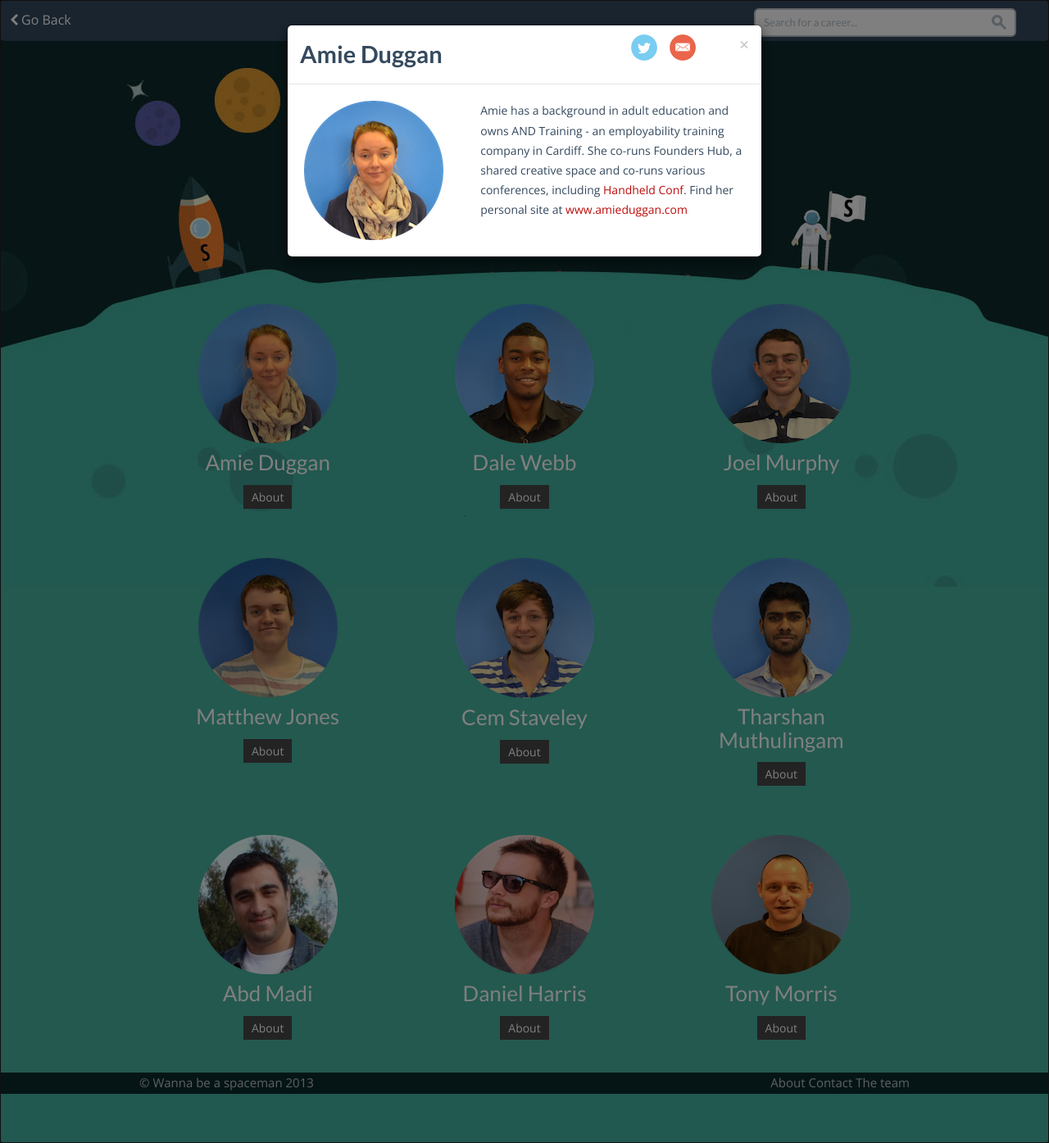
After one commit to jjmpsp/beaspaceman, a CodeIgniter app: the page made by application/views/team.php in a window 1280 px wide, after a click on "About". The commit adds this page. Shown: the whole page at 82% size. Run offline with CodeIgniter, Linux system fonts and the light colour scheme; some libraries are stand-ins or nearby versions.

Commit message:
team page

```diff
--- a/application/config/routes.php
+++ b/application/config/routes.php
@@ -43,6 +43,7 @@ $route['404_override'] = '';
 $route['job_search'] = "main/job_search";
 $route['feedback'] = "main/feedback";
 $route['about'] = "main/about";
+$route['team'] = "main/team";
 $route['test'] = "main/test";
 $route['video'] = "main/video";
 $route['view_video'] = "main/view_video";
--- a/application/controllers/main.php
+++ b/application/controllers/main.php
@@ -36,6 +36,11 @@ class Main extends CI_Controller {
 	{
 		$this->load->helper("url");
 		$this->load->view('about');
+	}
+
+	public function team(){
+		$this->load->helper("url");
+		$this->load-view('team');
 	}
 
 
--- /dev/null
+++ b/application/views/team.php
@@ -0,0 +1,412 @@
+<!DOCTYPE html>
+<html lang="en">
+  <head>
+    <meta charset="utf-8">
+    <title>Wanna be a spaceman</title>
+    <meta name="viewport" content="width=device-width, initial-scale=1.0">
+
+    <!-- Loading Bootstrap -->
+    <link href="<?php echo base_url(); ?>static/bootstrap/css/bootstrap.css" rel="stylesheet">
+
+    <!-- Loading Flat UI -->
+    <link href="<?php echo base_url(); ?>static/css/flat-ui.css" rel="stylesheet">
+    <link href="<?php echo base_url(); ?>static/css/style.css" rel="stylesheet">
+    <link href="<?php echo base_url(); ?>static/css/team.css" rel="stylesheet">
+
+    <link rel="shortcut icon" href="images/favicon.ico">
+
+    <!-- HTML5 shim, for IE6-8 support of HTML5 elements. All other JS at the end of file. -->
+    <!--[if lt IE 9]>
+      <script src="js/html5shiv.js"></script>
+    <![endif]-->
+
+  </head>
+  <body>
+
+<div class="navbar view-video-nav">
+	  <div class="back">
+		<a href="<?php echo base_url(); ?>"><span class="fui-arrow-left"></span>Go Back</a>
+	  </div>
+
+	<div class="search-view-video col-md-3 pull-right">
+		<div class="form-group">
+			<form action="job_search" method="GET">
+				<input class="form-control input-sm" type="search" id="search_box" name="job_name" placeholder="">
+				<span class="input-icon fui-search"></span>
+			</form>
+		</div>
+	</div>
+	</div>
+  <div class="title">
+  <img src="http://localhost/beaspaceman/static/images/logo.png" width="20%" height="20%">
+  </div>
+<div class='content content-2'>
+    <div class='container'>
+      <div class='col-sm-4 member' >
+        <img src="<?php echo base_url(); ?>static/images/about/members/amie.png" alt="Amie" />
+        <h3>Amie Duggan</h3>
+        <a data-toggle="modal" href="#amie">About</a>
+      </div>
+
+      <div class='col-sm-4 member' >
+        <img src="<?php echo base_url(); ?>static/images/about/members/dale.png" alt="Dale" />
+        <h3>Dale Webb</h3>
+
+        <a data-toggle="modal" href="#dale">About</a>
+      </div>
+
+      <div class='col-sm-4 member' >
+        <img src="<?php echo base_url(); ?>static/images/about/members/joel.png" alt="Joel" />
+        <h3>Joel Murphy</h3>
+
+        <a data-toggle="modal" href="#joel">About</a>
+      </div>
+    </div>
+    <div class='container'>
+        <div class='col-sm-4 member' >
+        <img src="<?php echo base_url(); ?>static/images/about/members/matthew.png" alt="Matthew" />
+        <h3>Matthew Jones</h3>
+
+        <a data-toggle="modal" href="#matthew">About</a>
+      </div>
+
+      <div class='col-sm-4 member' >
+        <img src="<?php echo base_url(); ?>static/images/about/members/cem.png" alt="Cem" />
+        <h3>Cem Staveley</h3>
+
+        <a data-toggle="modal" href="#cem">About</a>
+      </div>
+
+      <div class='col-sm-4 member' >
+        <img src="<?php echo base_url(); ?>static/images/about/members/tharshan.png" alt="Tharshan" />
+        <h3>Tharshan Muthulingam</h3>
+
+        <a data-toggle="modal" href="#tharshan">About</a>
+      </div>
+    </div>
+<div class='container'>
+      <div class='col-sm-4 member' >
+        <img src="<?php echo base_url(); ?>static/images/about/members/abd.png" alt="Abd" />
+        <h3>Abd Madi</h3>
+        <a data-toggle="modal" href="#abd">About</a>
+      </div>
+
+      <div class='col-sm-4 member' >
+        <img src="<?php echo base_url(); ?>static/images/about/members/dan.png" alt="Dan" />
+        <h3>Daniel Harris</h3>
+        <a data-toggle="modal" href="#dan">About</a>
+      </div>
+
+      <div class='col-sm-4 member' >
+        <img src="<?php echo base_url(); ?>static/images/about/members/tony.png" alt="Tony" />
+        <h3>Tony Morris</h3>
+        <a data-toggle="modal" href="#tony">About</a>
+      </div>
+
+    </div>
+  </div>
+
+  <!-- Modals -->
+  <div class='modal fade' id="amie" tabindex="-1" role="dialog" aria-labelledby="amie" aria-hidden="true">
+    <div class='modal-dialog'>
+      <div class='modal-content'>
+        <div class='modal-header'>
+          <button type='button' class='close' data-dismiss='modal' aria-hidden='true'>&times;</button>
+          <h4 class='modal-title'>Amie Duggan</h4>
+          <div class='social'>
+            <ul>
+              <li><a href="https://twitter.com/amieduggan" target="_BLANK"><img src="<?php echo base_url(); ?>static/images/about/icons/twitter.png" alt="Twitter"></a></li>
+              <li><a href="mailto:amie@wannabeaspaceman.com"><img src="<?php echo base_url(); ?>static/images/about/icons/email.png" alt="Email" /></a></li>
+            </ul>
+          </div>
+          <div class='clearfix'></div>
+        </div>
+        <div class='modal-body'>
+          <img src="<?php echo base_url(); ?>static/images/about/members/amie.png" alt="Amie" class='profile' />
+          <p>Amie has a background in adult education and owns AND Training - an employability training company in Cardiff. She co-runs Founders Hub, a shared creative space and co-runs various conferences, including <a href=http://handheldconf.com>Handheld Conf</a>. Find her personal site at <a href=www.amieduggan.com>www.amieduggan.com</a> </p>
+          <div class='clearfix'></div>
+        </div>
+      </div>
+    </div>
+  </div>
+
+  <div class='modal fade' id="dale" tabindex="-1" role="dialog" aria-labelledby="dale" aria-hidden="true">
+    <div class='modal-dialog'>
+      <div class='modal-content'>
+        <div class='modal-header'>
+          <button type='button' class='close' data-dismiss='modal' aria-hidden='true'>&times;</button>
+          <h4 class='modal-title'>Dale Webb</h4>
+          <div class="social">
+            <ul>
+              <li><a href="https://twitter.com/ddaalee" target="_BLANK"><img src="<?php echo base_url(); ?>static/images/about/icons/twitter.png" alt="Twitter"></a></li>
+              <li><a href="mailto:dale@wannabeaspaceman.com"><img src="<?php echo base_url(); ?>static/images/about/icons/email.png" alt="Email" /></a></li>
+            </ul>
+          </div>
+          <div class='clearfix'></div>
+        </div>
+        <div class='modal-body'>
+          <img src="<?php echo base_url(); ?>static/images/about/members/dale.png" alt="Dale" class='profile' />
+          <p>Dale has lived and graduated from Birmingham, where he studied Computer Science at the University of Birmingham. He recently moved to Wales to work with <a href="http://alacrityfoundation.co.uk">The Alacrity Foundation</a> where he is learning how to be a computer scientist in a business world.</p>
+          <div class='clearfix'></div>
+        </div>
+      </div>
+    </div>
+  </div>
+
+  <div class='modal fade' id="joel" tabindex="-1" role="dialog" aria-labelledby="joel" aria-hidden="true">
+    <div class='modal-dialog'>
+      <div class='modal-content'>
+        <div class='modal-header'>
+          <button type='button' class='close' data-dismiss='modal' aria-hidden='true'>&times;</button>
+          <h4 class='modal-title'>Joel Murphy</h4>
+          <div class="social">
+            <ul>
+              <li><a href="https://twitter.com/jjmpsp" target="_BLANK"><img src="<?php echo base_url(); ?>static/images/about/icons/twitter.png" alt="Twitter"></a></li>
+              <li><a href="mailto:joel@wannabeaspaceman.com"><img src="<?php echo base_url(); ?>static/images/about/icons/email.png" alt="Email" /></a></li>
+            </ul>
+          </div>
+          <div class='clearfix'></div>
+        </div>
+        <div class='modal-body'>
+          <img src="<?php echo base_url(); ?>static/images/about/members/joel.png" alt="Joel" class='profile' />
+          <p> <a href="http://joel-murphy.com">Joel</a> is a second year Computer Science student at Cardiff University and is no stranger to startups. Working with various platforms and technologies in the past, he has a broad knowledge of computer systems. Founder of <a href="https://notedu.mp">NoteDump</a>.</p>
+          <div class='clearfix'></div>
+        </div>
+      </div>
+    </div>
+  </div>
+
+  <div class='modal fade' id="matthew" tabindex="-1" role="dialog" aria-labelledby="matthew" aria-hidden="true">
+    <div class='modal-dialog'>
+      <div class='modal-content'>
+        <div class='modal-header'>
+          <button type='button' class='close' data-dismiss='modal' aria-hidden='true'>&times;</button>
+          <h4 class='modal-title'>Matthew Jones</h4>
+          <div class="social">
+            <ul>
+              <li><a href="https://twitter.com/1994mattj" target="_BLANK"><img src="<?php echo base_url(); ?>static/images/about/icons/twitter.png" alt="Twitter"></a></li>
+              <li><a href="mailto:matthew@wannabeaspaceman.com"><img src="<?php echo base_url(); ?>static/images/about/icons/email.png" alt="Email" /></a></li>
+            </ul>
+          </div>
+          <div class='clearfix'></div>
+        </div>
+        <div class='modal-body'>
+          <img src="<?php echo base_url(); ?>static/images/about/members/matthew.png" alt="Matthew" class='profile' />
+          <p>Matthew is currently a second year Computer Science student at Cardiff University. <a href="http://launch48.com/">Launch48</a> has been his first major startup event and he's enjoying learning new development skills as well as gaining an insight into the business side of creating a startup. As the current president of the <a href="cs.cf.ac.uk/comscisoc">ComScI Society</a> he is now looking to promote events and initatives likes these to it's members.</p>
+          <div class='clearfix'></div>
+        </div>
+      </div>
+    </div>
+  </div>
+
+  <div class='modal fade' id="cem" tabindex="-1" role="dialog" aria-labelledby="cem" aria-hidden="true">
+    <div class='modal-dialog'>
+      <div class='modal-content'>
+        <div class='modal-header'>
+          <button type='button' class='close' data-dismiss='modal' aria-hidden='true'>&times;</button>
+          <h4 class='modal-title'>Cem Staveley</h4>
+          <div class="social">
+            <ul>
+              <li><a href="mailto:cem@wannabeaspaceman.com"><img src="<?php echo base_url(); ?>static/images/about/icons/email.png" alt="Email" /></a></li>
+            </ul>
+          </div>
+          <div class='clearfix'></div>
+        </div>
+        <div class='modal-body'>
+          <img src="<?php echo base_url(); ?>static/images/about/members/cem.png" alt="Treasurer" class='profile' />
+          <p>Cem is currently in his final year studying Computer Science at Cardiff University. With an interest in startups, he seeks to improve his development skills and has particularly taken interest in web applications development and their place in business.</p>
+          <div class='clearfix'></div>
+        </div>
+      </div>
+    </div>
+  </div>
+
+
+  <div class='modal fade' id="tharshan" tabindex="-1" role="dialog" aria-labelledby="tharshan" aria-hidden="true">
+    <div class='modal-dialog'>
+      <div class='modal-content'>
+        <div class='modal-header'>
+          <button type='button' class='close' data-dismiss='modal' aria-hidden='true'>&times;</button>
+          <h4 class='modal-title'>Tharshan Muthulingam</h4>
+          <div class="social">
+            <ul>
+              <li><a href="mailto:tharshan@wannabeaspaceman.com"><img src="<?php echo base_url(); ?>static/images/about/icons/email.png" alt="Email" /></a></li>
+            </ul>
+          </div>
+          <div class='clearfix'></div>
+        </div>
+        <div class='modal-body'>
+          <img src="<?php echo base_url(); ?>static/images/about/members/tharshan.png" alt="Tharshan" class='profile' />
+          <p>Test</p>
+          <div class='clearfix'></div>
+        </div>
+      </div>
+    </div>
+  </div>
+
+
+  <div class='modal fade' id="abd" tabindex="-1" role="dialog" aria-labelledby="abd" aria-hidden="true">
+    <div class='modal-dialog'>
+      <div class='modal-content'>
+        <div class='modal-header'>
+          <button type='button' class='close' data-dismiss='modal' aria-hidden='true'>&times;</button>
+          <h4 class='modal-title'>Abd Madi</h4>
+          <div class="social">
+            <ul>
+              <li><a href="mailto:abd@wannabeaspaceman.com"><img src="<?php echo base_url(); ?>static/images/about/icons/email.png" alt="Email" /></a></li>
+            </ul>
+          </div>
+          <div class='clearfix'></div>
+        </div>
+        <div class='modal-body'>
+          <img src="<?php echo base_url(); ?>static/images/about/members/abd.png" alt="Abd" class='profile' />
+          <p>Abd is currently studying for his MBA in business and he specialises in marketing. In the past he’s worked on setting up marketing strategies, social media management, online advertising campaigns (Facebook, YouTube, Google) and branding management.</p>
+          <div class='clearfix'></div>
+        </div>
+      </div>
+    </div>
+  </div>
+
+
+  <div class='modal fade' id="dan" tabindex="-1" role="dialog" aria-labelledby="dan" aria-hidden="true">
+    <div class='modal-dialog'>
+      <div class='modal-content'>
+        <div class='modal-header'>
+          <button type='button' class='close' data-dismiss='modal' aria-hidden='true'>&times;</button>
+          <h4 class='modal-title'>Daniel Harris</h4>
+          <div class="social">
+            <ul>
+              <li><a href="https://twitter.com/danharrisfilms" target="_BLANK"><img src="<?php echo base_url(); ?>static/images/about/icons/twitter.png" alt="Twitter"></a></li>
+              <li><a href="mailto:dan@wannabeaspaceman.com"><img src="<?php echo base_url(); ?>static/images/about/icons/email.png" alt="Email" /></a></li>
+            </ul>
+          </div>
+          <div class='clearfix'></div>
+        </div>
+        <div class='modal-body'>
+          <img src="<?php echo base_url(); ?>static/images/about/members/dan.png" alt="Dan" class='profile' />
+          <p>Daniel Harris is a videographer, filming everything from weddings, festivals and conferences. He is the founder of <a href="www.aotv.co.uk">AOTV </a>, a small team based in South Wales who believe that much of what they do doesn’t just reflect them, it reflects their homes and identities. Dan is also a producer of <a href="www.besquare.me">Besquare</a> and travels the globe filming web conferences.</p>
+          <div class='clearfix'></div>
+        </div>
+      </div>
+    </div>
+  </div>
+
+
+  <div class='modal fade' id="tony" tabindex="-1" role="dialog" aria-labelledby="tony" aria-hidden="true">
+    <div class='modal-dialog'>
+      <div class='modal-content'>
+        <div class='modal-header'>
+          <button type='button' class='close' data-dismiss='modal' aria-hidden='true'>&times;</button>
+          <h4 class='modal-title'>Tony Morris</h4>
+          <div class="social">
+            <ul>
+              <li><a href="mailto:tony@wannabeaspaceman.com"><img src="<?php echo base_url(); ?>static/images/about/icons/email.png" alt="Email" /></a></li>
+            </ul>
+          </div>
+          <div class='clearfix'></div>
+        </div>
+        <div class='modal-body'>
+          <img src="<?php echo base_url(); ?>static/images/about/members/tony.png" alt="Tony" class='profile' />
+          <p>Test</p>
+          <div class='clearfix'></div>
+        </div>
+      </div>
+    </div>
+  </div>
+
+
+        <footer>
+            <div class="container">
+
+                    <div class="pull-left">
+                        &copy; Wanna be a spaceman 2013
+                    </div>
+                    <div class="pull-right">
+                        About
+                        Contact
+                        The team
+                    </div>
+                    <div class="clear"></div>
+            </div>
+        </footer>
+
+    </div>
+    <!-- /.container -->
+
+    <!-- Load JS here for greater good =============================-->
+    <script src="static/js/jquery-1.8.3.min.js"></script>
+    <!--<script src="static/js/jquery-ui-1.10.3.custom.min.js"></script>-->
+    <!-- <script src="static/js/jquery.ui.touch-punch.min.js"></script> -->
+
+    <link rel="stylesheet" href="http://code.jquery.com/ui/1.10.3/themes/smoothness/jquery-ui.css" />
+    <script src="http://code.jquery.com/jquery-1.9.1.js"></script>
+    <script src="http://code.jquery.com/ui/1.10.3/jquery-ui.js"></script>
+
+    <script src="<?php echo base_url(); ?>static/js/bootstrap.min.js"></script>
+    <script src="<?php echo base_url(); ?>static/js/bootstrap-select.js"></script>
+    <script src="<?php echo base_url(); ?>static/js/bootstrap-switch.js"></script>
+    <script src="<?php echo base_url(); ?>static/js/flatui-checkbox.js"></script>
+    <script src="<?php echo base_url(); ?>static/js/flatui-radio.js"></script>
+    <script src="<?php echo base_url(); ?>static/js/jquery.tagsinput.js"></script>
+    <script src="<?php echo base_url(); ?>static/js/jquery.placeholder.js"></script>
+    <script src="<?php echo base_url(); ?>static/js/grid-caption.js"></script>
+    <script src="<?php echo base_url(); ?>static/js/bootstrap-typeahead.js"></script>
+    <script src="<?php echo base_url(); ?>static/js/tags.js"></script>
+
+    <!-- might wanna clean this up when we have an MVP -->
+    <script>
+        $(document).ready(function(){
+            var srcText = "Search for a career...";
+            var i = 0;
+            var result = srcText[i];
+            setInterval(function() {
+                if(i == srcText.length -1) {
+                    clearInterval(this);
+                    return;
+                };
+                i++;
+                result += srcText[i].replace("\n", "<br />");
+                $("#search_box").attr("placeholder", result);
+            },
+            30);
+
+            $("#search_box" ).autocomplete({
+                source: function( request, response ) {
+                    $.ajax({
+                        url: "ajax/jobs_search/",
+                        dataType: "json",
+                        data: {
+                            //featureClass: "P",
+                            //style: "full",
+                            //maxRows: 12,
+                            job_name: request.term,
+                            format  : "json"
+                        },
+                        success: function( data ) {
+                            response( $.map( data, function( item ) {
+                                return {
+                                    //label: item.name + (item.adminName1 ? ", " + item.adminName1 : "") + ", " + item.countryName,
+                                    value: item.name
+                                }
+                             }));
+                        }
+                    });
+                },
+                minLength: 2,
+                select: function( event, ui ) {
+                    log( ui.item ?
+                    "Selected: " + ui.item.label :
+                    "Nothing selected, input was " + this.value);
+                },
+                open: function() {
+                    $( this ).removeClass( "ui-corner-all" ).addClass( "ui-corner-top" );
+                },
+                close: function() {
+                    $( this ).removeClass( "ui-corner-top" ).addClass( "ui-corner-all" );
+                }
+            });
+        });
+    </script>
+
+  </body>
+</html>
--- a/static/css/style.css
+++ b/static/css/style.css
@@ -61,6 +61,15 @@ body{
 }
 
 .video-description{
+	background: none repeat scroll 0% 0% rgb(240, 244, 244);;
+	border: 2px solid rgb(26, 188, 156);
+	border-radius: 6px 6px 6px 6px;
+	padding: 15px 20px 0 ;
+}
+
+.about-description{
+	margin: auto;
+	float: none;
 	background: none repeat scroll 0% 0% rgb(240, 244, 244);;
 	border: 2px solid rgb(26, 188, 156);
 	border-radius: 6px 6px 6px 6px;
--- /dev/null
+++ b/static/css/team.css
@@ -0,0 +1,61 @@
+@import url(http://fonts.googleapis.com/css?family=Open+Sans:400,300,600);
+
+.main-container{padding:0 0px 0 20px}
+.content{padding:0px 0 40px 0}
+.content h2{text-align:center;font-size:49px;font-weight:400;margin-bottom:20px}
+.content h2+p{text-align:justify;font-size:15px;line-height:28px;font-weight:300}
+.content a{color:#bc0c0c}
+.title{text-align:center}
+.content-1 h2{color:#333}
+.content-1 p{color:#333}
+.content-2 h2{color:#fff;margin-bottom:-10px}
+.content-2 p{color:#fff}
+.content-2 .member{margin-top:60px;text-align:center}
+.content-2 .member img{margin-bottom:0px}
+.content-2 .member h3{margin:10px;color:#fff;font-weight:400;font-size:26px}
+.content-2 .member h3+p{margin-top:0;font-weight:300;font-size:20px}
+.content-2 .member a{background:#464646;color:#fff;font-weight:300;font-size:14px;padding:5px 10px 5px 10px}
+.modal .social{display:inline;position:absolute;right:70px;top:10px}
+.modal .social ul{margin:0;padding:0}
+.modal .social ul li{list-style:none;display:inline;margin-right:10px}
+.modal .social ul li img{width:32px}
+img.profile{float:left;padding-right:15px}
+img.profile+p{float:right;width:60%}
+.modal-body{overflow-y:auto}
+.modal-body p{font-size:14px}
+.member p{margin-bottom: 5px;}
+.event h2{font-size:49px;font-weight:400}
+@media (max-width: 768px){.event h2{font-size:29px}}
+.event p{font-size:22px;font-weight:300;text-align:justify}
+@media (max-width: 768px){.event p{font-size:16px}}
+.event .row{margin:0;padding:0;padding:40px 0 40px 0}
+.event .featurette{margin:0;padding:0}
+.event .featurette-divider{margin:0;padding:0;display:none}
+.event h2.featurette-heading{padding:20px 0 15px 0}
+.event img{padding:20px 0 20px 0}.event a{color:#bc0c0c}
+.event-1{background:#fff}.event-2{background:#bdc3c7}
+.event-3{background:#fff}.event-4{background:#464646}
+.event-4 p{color:white}
+.event-4 h2{color:white}
+.supporters{padding:40px 0 40px 0}
+.supporters .supporter img{padding:10px 0 20px 0;max-width:545px;width:100%}
+.supporters .supporter p{text-align:justify;font-weight:400}
+.blurb{background:#e74c3c;color:#fff;padding:40px 0 40px 0}
+.blurb h2{font-weight:300;margin:0;padding:10px 0 10px 0;font-size:4rem}
+.blurb p{font-weight:400}.blurb a{color:#464646}
+.football-team{padding:40px 0 40px 0}
+.football-team img{max-width:1170px;width:100%;margin-bottom:30px}
+.football-team h2{font-weight:400;font-size:49px;text-align:center;margin:0;padding:10px 0 15px 0}
+.football-team p{text-align:justify}.footer{background:#bdc3c7;padding:15px 0 15px 0}
+.footer h3{color:#333;font-weight:300}
+.footer .copyright{display:block}
+.footer .copyright p{color:#333;font-weight:300;font-size:14px}
+.footer a{color:#bc0c0c}.footer .social{margin-bottom:25px}
+.footer .social ul{margin:0;padding:0;margin-top:25px}
+.footer .social ul li{list-style:none;display:inline;margin-right:20px}
+.footer .social ul li img{width:32px;margin-right:5px}
+.wufoo-z1x6ukuw0v0ij2x h2{display:none}
+.wufoo-z1x6ukuw0v0ij2x hr{display:none}
+a{color:#bc0c0c}
+a:hover{color:#bc0c0c}
+html,body{font-family:'Open Sans', 'Helvetica', Arial, sans-serif}
```
Also changed, not shown: static/images/about/icons/email.png (added), static/images/about/icons/facebook.png (added), static/images/about/icons/twitter.png (added), static/images/about/members/abd.png (added), static/images/about/members/amie.png (added), static/images/about/members/cem.png (added), static/images/about/members/dale.png (added), static/images/about/members/dan.png (added), static/images/about/members/joel.png (added), static/images/about/members/matthew.png (added), static/images/about/members/tharshan.png (added), static/images/about/members/tony.png (added).
